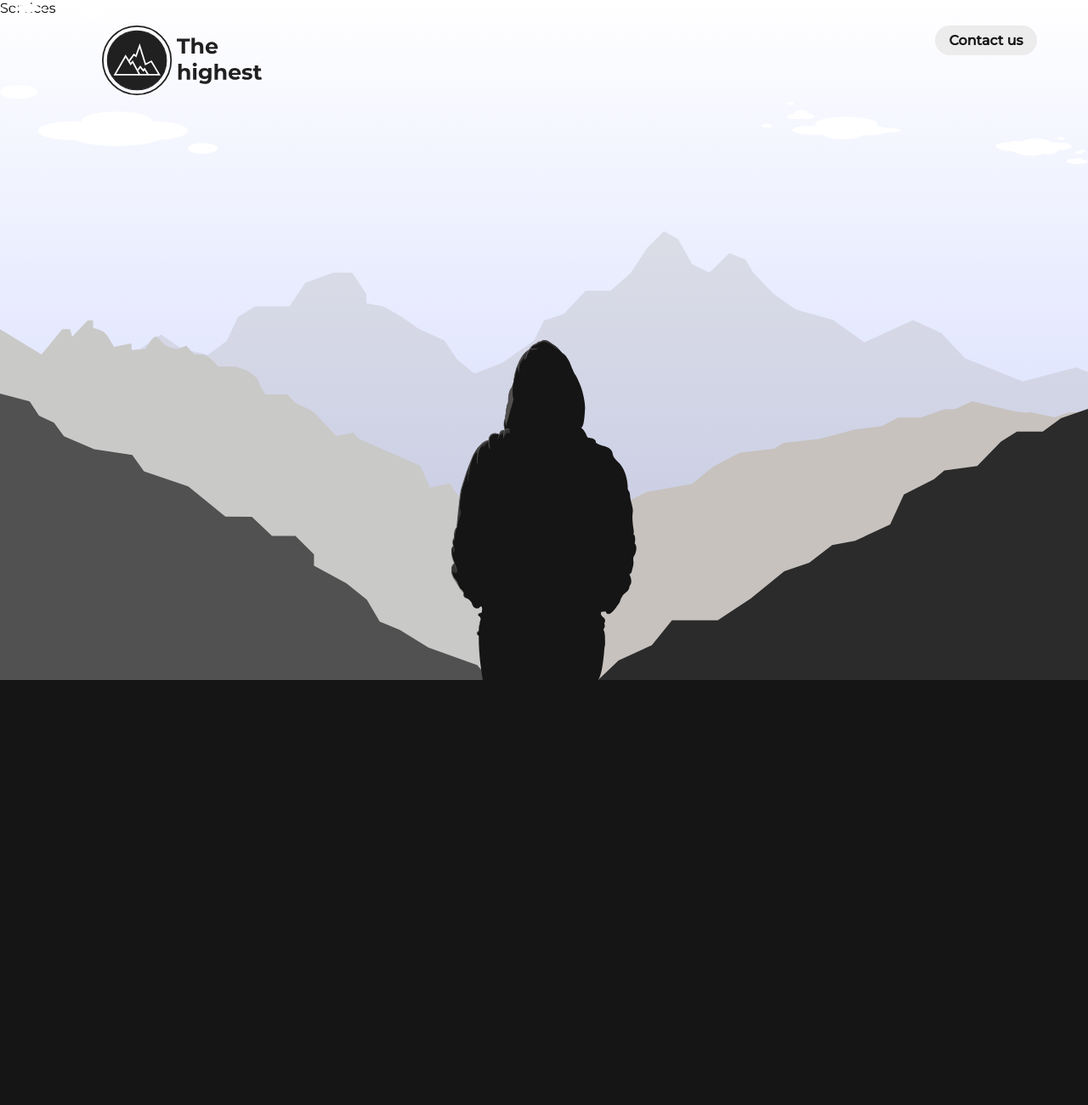
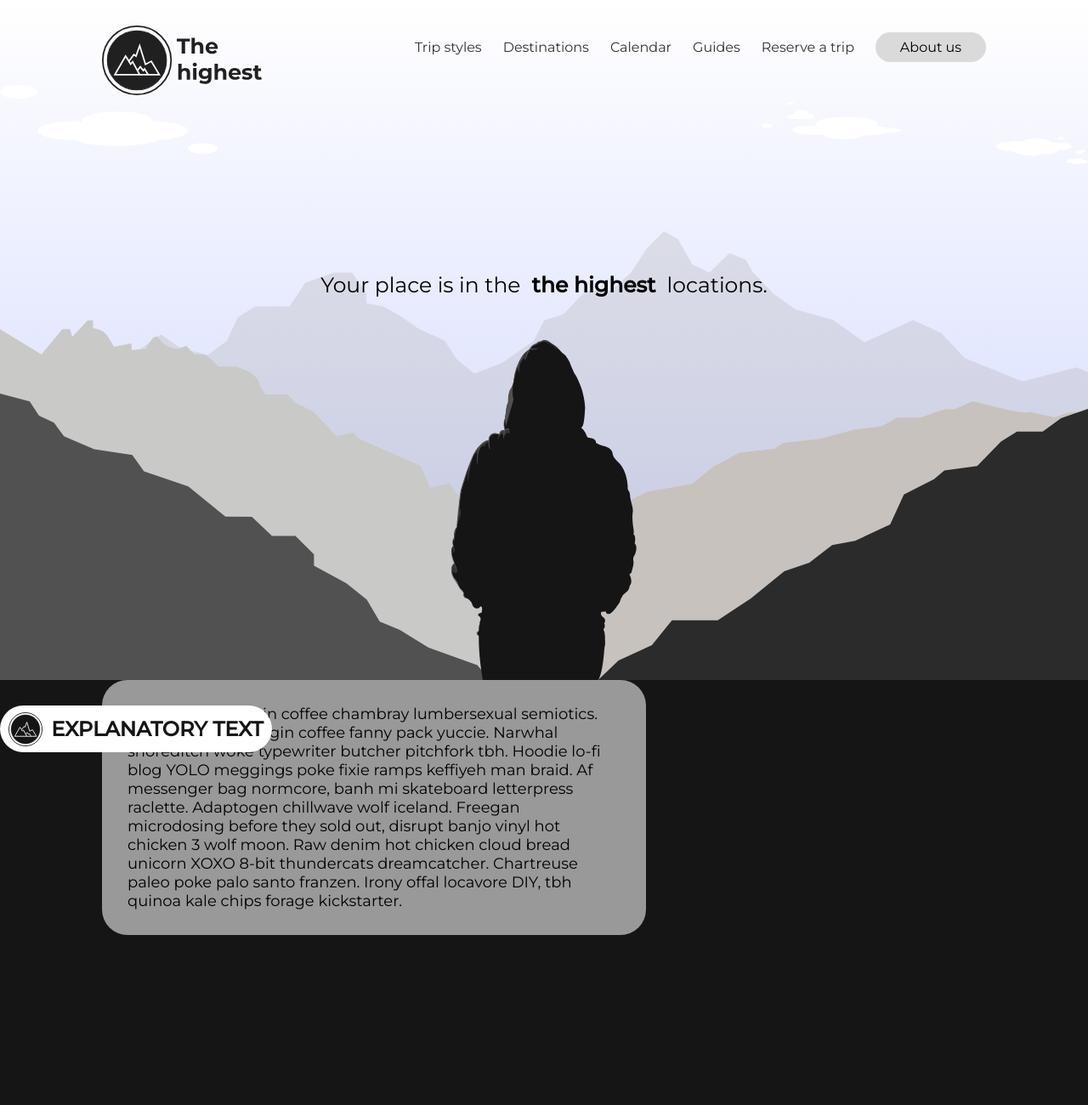
Before and after one commit to limasbrn/parallax-the-highest, a plain HTML site: page index.html in a window 1280 px wide. Shown: the top 1300 px of the page at 85% size. Drawn offline with Linux system fonts and the light colour scheme.

Commit message:
adição de terceira sessão e textos

```diff
--- a/index.html
+++ b/index.html
@@ -4,7 +4,7 @@
     <meta charset="UTF-8">
     <meta http-equiv="X-UA-Compatible" content="IE=edge">
     <meta name="viewport" content="width=device-width, initial-scale=1.0">
-    <title>Document</title>
+    <title>The highest</title>
     <link rel="stylesheet" href="style.css">
 </head>
 <body>
@@ -13,10 +13,18 @@
     </section> -->
 
     <section class="section_one">
-        <div class="btn-abs">Contact us</div>
-        <div>Services</div>
-        <div></div>
-        <div></div>
+
+        <div class="menu_nav_absolut">
+            <ul class="lista_btn">
+                <li class="btn-sec_one">Trip styles</li>
+                <li class="btn-sec_one">Destinations</li>
+                <li class="btn-sec_one">Calendar</li>
+                <li class="btn-sec_one">Guides</li>
+                <li class="btn-sec_one">Reserve a trip</li>
+                <li class="btn-sec_one-about">About us</li>
+            </ul>
+        </div>
+
         <div> <img  class="logo" src="/imagens/Logo-com-cor.svg" alt=""> </div>
 
         <span class="frase">Your place is in the &nbsp<strong>the highest</strong>&nbsp locations. </span>
@@ -29,9 +37,24 @@
         <img class="montanha5" src="/imagens/montanha5.svg" alt="">
         <img class="nuvens1" src="/imagens/nuvens-pp.svg" alt="">
         <img class="nuvens2" src="/imagens/nuvens-m.svg" alt="">
-        <img class="nuvens3" src="/imagens/nuvens-m.2.svg" alt="">
+
     </section>
-    <section class="section_two"> </section>
+    <section class="section-two">
+       <div class="expl_text">
+            <div class="title_container"> <img class="logo-title" src="/imagens/logo.svg" alt=""> <h1 class="title_mountain">EXPLANATORY TEXT</h1></div>
+            <span class="parag_mountain">Keytar single-origin coffee chambray lumbersexual semiotics. Bespoke single-origin coffee fanny pack yuccie. Narwhal shoreditch woke typewriter butcher pitchfork tbh. Hoodie lo-fi blog YOLO meggings poke fixie ramps keffiyeh man braid.
+
+                Af messenger bag normcore, banh mi skateboard letterpress raclette. Adaptogen chillwave wolf iceland. Freegan microdosing before they sold out, disrupt banjo vinyl hot chicken 3 wolf moon. Raw denim hot chicken cloud bread unicorn XOXO 8-bit thundercats dreamcatcher. Chartreuse paleo poke palo santo franzen. Irony offal locavore DIY, tbh quinoa kale chips forage kickstarter.</span>
+       </div>
+    </section>
+    <section class="section-three">
+        <div class="segundo-container">
+            <div class="container-serviços"></div>
+            <div class="container-serviços"></div>
+            <div class="container-serviços"></div>
+            <div class="container-serviços"></div>
+        </div>
+    </section>
 
     <script>
         let montanha5 = document.querySelector('.montanha5');
@@ -44,6 +67,8 @@
         let homem  = document.querySelector('.hominho');
         let botão  = document.querySelector('.btn-abs');
         let frase  = document.querySelector('.frase');
+        let titlecontainer = document.querySelector('.title_container');
+        let paragrafo = document.querySelector('.parag_mountain');
 
         window.addEventListener('scroll', function() {
             let value = window.scrollY;
@@ -57,9 +82,15 @@
             nuvens1.style.left = value * 0.5 + 'px';
             nuvens2.style.right = value * 0.5 + 'px';
             botão.style.bottom = value * 0.5 + 'px';
+        })
+
+        window.addEventListener('scroll', function(){
+            let value2 = window.scrollY;
+
+            titlecontainer.style.left = value2 * 0.2 +'px';
+            paragrafo.style.top = value2 * 0.1 + 'px';
 
         })
-
 
 
     </script>
--- a/style.css
+++ b/style.css
@@ -16,25 +16,47 @@
     background: linear-gradient(rgb(255, 255, 255), rgb(203, 211, 253));
     overflow: hidden;
 }
-.btn-abs{
+.menu_nav_absolut{
     display: flex;
+    width:700px;
+    height:50px;
     position: absolute;
-   width:120px;
+    right: 120px;
+    top:30px;
+    align-items: center;
+    justify-content: flex-end;
+}
+.lista_btn{
+    display:flex;
+    flex-direction: row;
+}
+.btn-sec_one-about{
+    display: flex;
+    text-decoration: none;
+    width: 130px;
     height: 35px;
-   background-color:#ececec;
-   border-radius:30px;
-   top:30px;
-   right:120px;
-   transform: translate(50%, 0);
-   z-index:1001;
+    background-color: #DADADA;
+    border-radius: 30px;
     justify-content: center;
     align-items: center;
+    cursor: pointer;
+}
+.btn-sec_one-about:hover{
     font-weight: bolder;
-   color:rgb(22, 21, 21);
+    color:white;
+    background-color:rgb(22, 21, 21);;
 }
-.btn-abs:hover {
-    background-color: rgb(22, 21, 21);
-    color:#DADADA;
+.btn-sec_one{
+    display: flex;
+    text-decoration: none;
+    margin-right: 25px;
+    justify-content: center;
+    align-items: center;
+    color: rgb(51, 51, 51);
+    cursor: pointer;
+}
+.btn-sec_one:hover{
+    font-weight: bolder;
 }
 .logo{
     position:absolute;
@@ -45,7 +67,7 @@
     opacity:95%;
 }
 .frase{
-    display: none;
+    display: display;
     position:absolute;
     top:40%;
     left:50%;
@@ -120,16 +142,69 @@
     top:120px;
     right:100px;
 }
-.nuvens3{
+.section-two{
     display: flex;
-    width:10%;
-    position: absolute;
-    top: ;
-    left: ;
+    position: relative;
+    width:100%;
+    height:70vh;
+    background:rgb(22, 21, 21);
+    justify-content: center;
 }
-.section_two{
+.expl_text{
+    display: flex;
+    width: 80%;
+    height:400px;
+    flex-direction: column;
+    justify-content: center;
+}
+.title_container{
+    display: flex;
+    position:absolute;
+    top:30px;
+    left:120px;
+    width: 320px;
+    height: 55px;
+    border-radius: 30px;
+    background-color: white;
+    align-items: center;
+    justify-content: center;
+    z-index: 1004;
+}
+.logo-title{
+    width:40px;
+    height: auto;
+    margin-right:10px;
+}
+.title_mountain{
+    display:flex;
+    color:rgb(22, 21, 21);
+}
+.parag_mountain{
+    display: flex;
+    position:absolute;
+    top:60px;
+    left:120px;
+    width:50%;
+    height:300px;
+    background-color:#dadadaab;
+    padding: 30px;
+    border-radius:30px;
+    justify-content: center;
+    align-items: center;
+    font-size: 18px;
+}
+.section-three{
     display: flex;
     width:100%;
     height:100vh;
     background:rgb(22, 21, 21);
+    justify-content: center;
 }
+.segundo-container{
+    display:flex;
+    width:80%;
+    height:400px;
+    margin-top: 40px;
+    z-index: 1002;
+    background-color: beige;
+}
```
Also changed, not shown: imagens/logo-vazada-branca.svg (added), imagens/logo-vazada.svg (added), imagens/logo.svg (added). Lines whose indentation alone changed are shown as unchanged.
